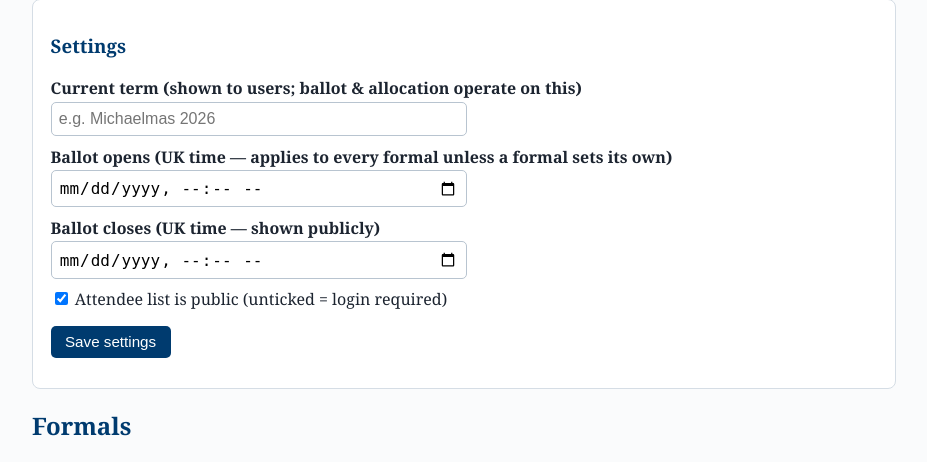
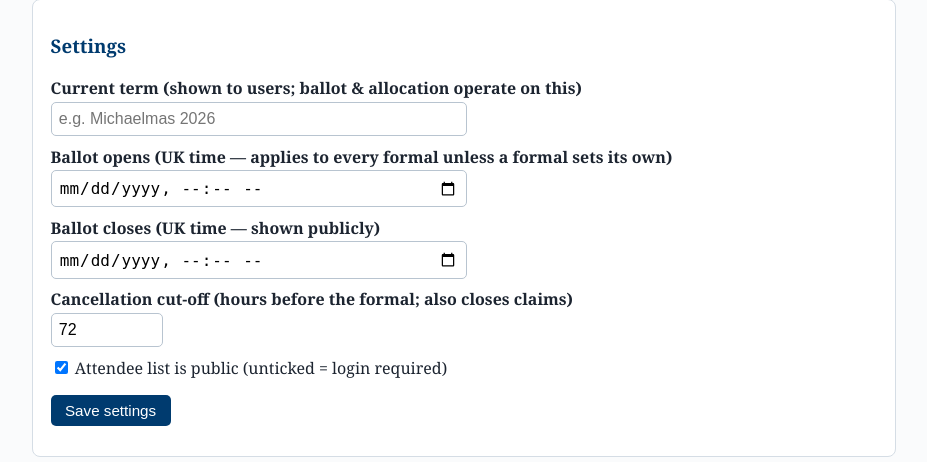
Before and after one commit to Patrick-Gibbs/pembroke-formal-swaps, a Flask app: page /admin/ in a window 1280 px wide. Shown: the part 268-730 px from the top of the page, without its empty margins (176-1103 px from the left). Run offline with Flask 3, Linux system fonts and the light colour scheme; the visitor is signed in with stand-in values (Sample User, id 1); data comes from the database, SQL or seed files in the repository; data that the repository does not hold is empty; parts of the project's set-up code (start-up, migrations or seed data) failed here and were passed over.

Commit message:
Cancellation cut-off raised to 72h and made an admin-editable setting

```diff
--- a/schema.sql
+++ b/schema.sql
@@ -159,3 +159,4 @@ CREATE TABLE IF NOT EXISTS settings (
 INSERT OR IGNORE INTO settings(key, value) VALUES ('attendee_list_public', '1');
 INSERT OR IGNORE INTO settings(key, value) VALUES ('current_term', '');
 INSERT OR IGNORE INTO settings(key, value) VALUES ('results_published', '1');
+INSERT OR IGNORE INTO settings(key, value) VALUES ('cancel_cutoff_hours', '72');
--- a/swaps/config.py
+++ b/swaps/config.py
@@ -35,6 +35,6 @@ TRUST_PROXY = os.environ.get("TRUST_PROXY", "1") == "1"
 # Set 0 only for plain-HTTP local testing; must be 1 in production.
 COOKIE_SECURE = os.environ.get("COOKIE_SECURE", "1") == "1"
 
-CANCEL_CUTOFF_HOURS = 24
+CANCEL_CUTOFF_HOURS = 72  # fallback; live value is the cancel_cutoff_hours setting
 VERIFY_TOKEN_MAX_AGE = 24 * 3600
 TIMEZONE = "Europe/London"
--- a/swaps/templates/admin/dashboard.html
+++ b/swaps/templates/admin/dashboard.html
@@ -44,6 +44,9 @@
     <input type="datetime-local" name="term_ballot_open" value="{{ term_ballot_open.replace(' ', 'T') }}">
     <label>Ballot closes (UK time — shown publicly)</label>
     <input type="datetime-local" name="term_ballot_close" value="{{ term_ballot_close.replace(' ', 'T') }}">
+    <label>Cancellation cut-off (hours before the formal; also closes claims)</label>
+    <input type="number" name="cancel_cutoff_hours" min="0" max="336" step="1"
+           value="{{ cancel_cutoff }}" style="max-width:7rem">
     <label style="font-weight:normal"><input type="checkbox" name="attendee_list_public"
       {% if list_public %}checked{% endif %}> Attendee list is public (unticked = login required)</label>
     <p><button>Save settings</button></p>
--- a/swaps/templates/me.html
+++ b/swaps/templates/me.html
@@ -22,14 +22,14 @@
       {% elif past[a['id']] %}
       <a class="btn" style="font-size:.8rem;padding:.15rem .5rem" href="/review/{{ a['formal_id'] }}">Rate it ★</a>
       {% elif a['status'] == 'active' %}
-      <span class="muted">within 24h — can't cancel</span>
+      <span class="muted">within {{ cutoff_h }}h — can't cancel</span>
       {% endif %}
     </td>
   </tr>
   {% endfor %}
 </table>
 <p class="muted">Cancelling releases your place to others at a random moment within
-the next hour. No cancellations in the 24 hours before a formal.</p>
+the next hour. No cancellations in the {{ cutoff_h }} hours before a formal.</p>
 {% endif %}
 <h2>Slot alerts</h2>
 {% if subs %}
--- a/swaps/views/admin.py
+++ b/swaps/views/admin.py
@@ -71,6 +71,7 @@ def dashboard():
                            term=get_setting(db, "current_term"),
                            term_ballot_open=get_setting(db, "term_ballot_open"),
                            term_ballot_close=get_setting(db, "term_ballot_close"),
+                           cancel_cutoff=get_setting(db, "cancel_cutoff_hours", "72"),
                            list_public=get_setting(db, "attendee_list_public") == "1")
 
 
@@ -88,6 +89,11 @@ def settings():
     t_close = request.form.get("term_ballot_close", "").replace("T", " ").strip()
     set_setting(db, "term_ballot_open", t_open)
     set_setting(db, "term_ballot_close", t_close)
+    try:
+        cutoff = max(0, int(request.form.get("cancel_cutoff_hours", "72")))
+    except ValueError:
+        cutoff = 72
+    set_setting(db, "cancel_cutoff_hours", str(cutoff))
     audit(db, "admin", "settings", f"term={term} window={t_open}..{t_close} "
           f"public={request.form.get('attendee_list_public', '0')}")
     flash("Settings saved.", "ok")
--- a/swaps/views/main.py
+++ b/swaps/views/main.py
@@ -8,8 +8,9 @@ from flask import (Blueprint, abort, flash, redirect, render_template, request,
 from .. import config
 from ..db import get_db, get_setting, audit
 from ..security import current_user, login_required
-from ..services import (CancelError, ClaimError, cancel_allocation, claim_seat,
-                        free_seats, hours_until_formal, local_now, parse_local)
+from ..services import (CancelError, ClaimError, cancel_allocation,
+                        cancel_cutoff_hours, claim_seat, free_seats,
+                        hours_until_formal, local_now, parse_local)
 
 PHOTO_EXTS = {".jpg", ".jpeg", ".png", ".webp", ".gif"}
 
@@ -188,12 +189,15 @@ def me():
         "SELECT s.id, f.host_college, f.dt, f.id AS formal_id FROM subscriptions s "
         "JOIN formals f ON f.id = s.formal_id WHERE s.user_id=? ORDER BY f.dt",
         (user["id"],)).fetchall()
+    cutoff = cancel_cutoff_hours(db)
     cancellable = {a["id"]: (a["status"] == "active"
-                             and hours_until_formal(a["dt"]) >= 24) for a in allocs}
+                             and hours_until_formal(a["dt"]) >= cutoff)
+                   for a in allocs}
     past = {a["id"]: (a["status"] == "active" and hours_until_formal(a["dt"]) < 0)
             for a in allocs}
     return render_template("me.html", allocs=allocs, subs=subs,
-                           cancellable=cancellable, past=past)
+                           cancellable=cancellable, past=past,
+                           cutoff_h=int(cutoff))
 
 
 @bp.route("/cancel/<int:alloc_id>", methods=["POST"])
```
Also changed, not shown: swaps/services.py (+18 -5 lines).
